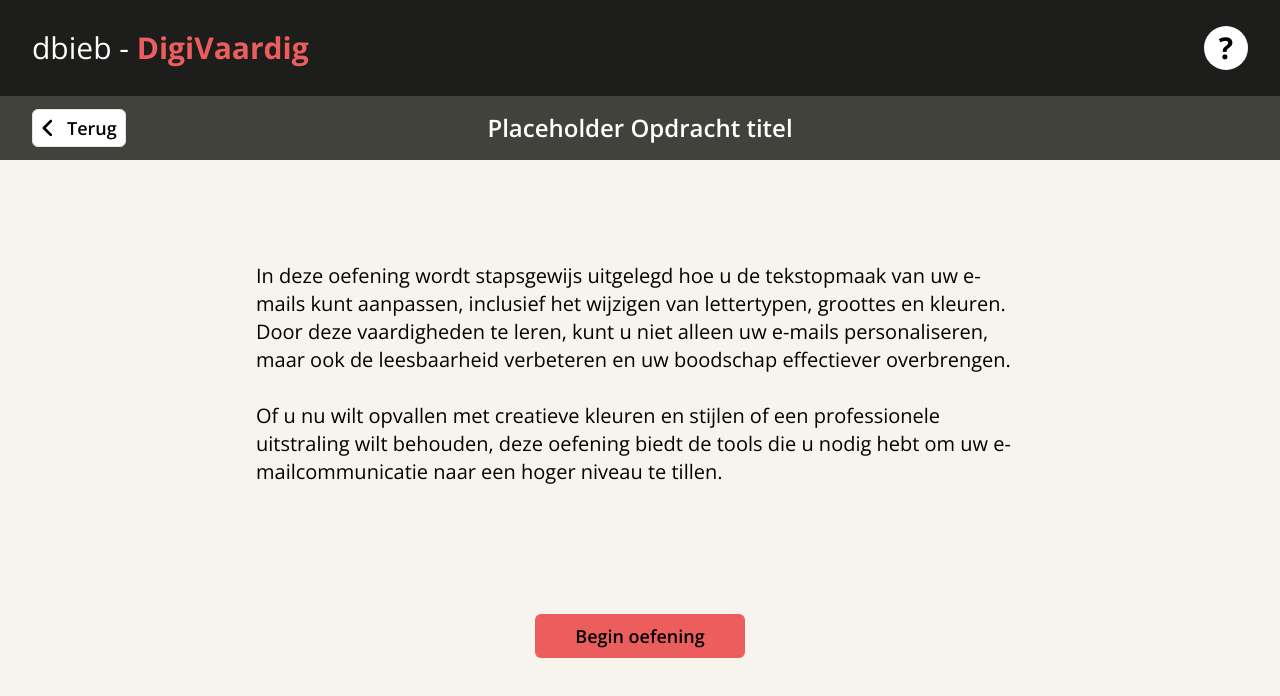
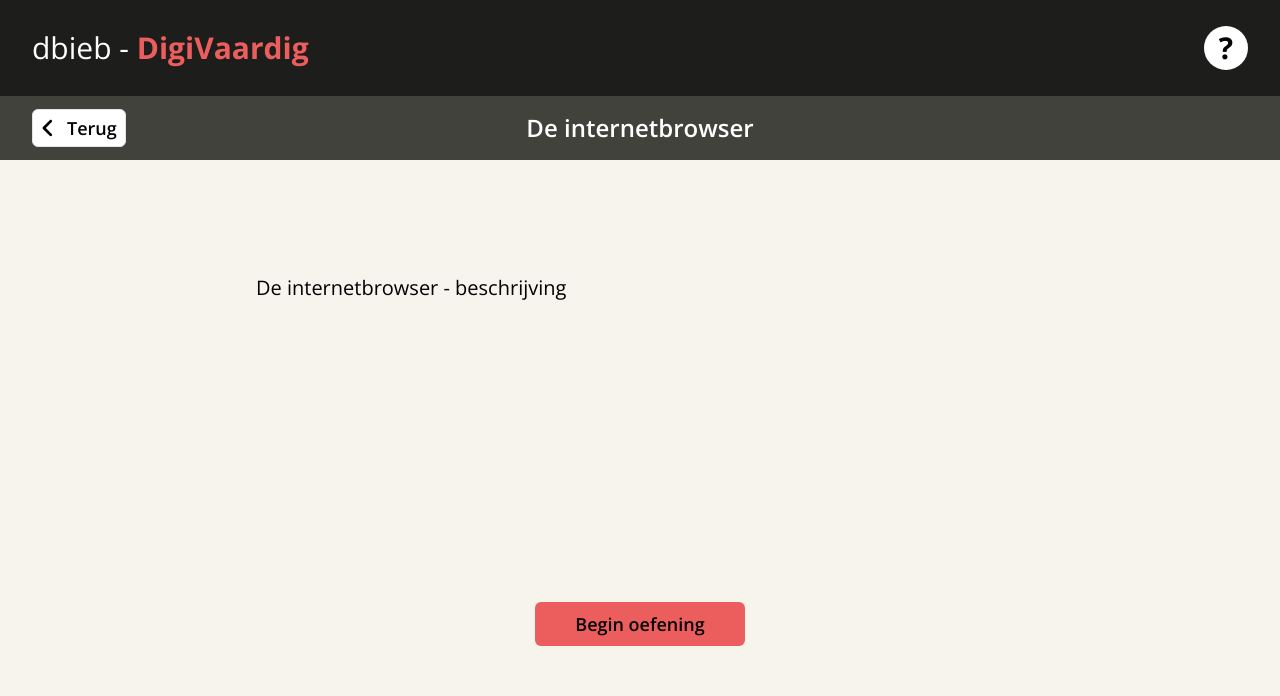
Before and after one commit to Justin-O/DigiVaardig, a React (Vite) app: page /kennismaking/de-internetbrowser in a window 1280 px wide. Shown: the top 696 px of the page. Built offline with nearby package versions, Linux system fonts and the light colour scheme.

Commit message:
assignment description dynamic loading

```diff
--- a/src/pages/AssignmentDescriptionPage.jsx
+++ b/src/pages/AssignmentDescriptionPage.jsx
@@ -1,30 +1,39 @@
-import { Link, useLocation } from "react-router-dom";
+import { Link, useParams } from "react-router-dom";
 import styles from "../styles/global.module.css";
 import Header from "../components/Header";
+import { object } from "prop-types";
 
-function AssignmentDescriptionPage() {
-	const currentLocation = useLocation();
+function AssignmentDescriptionPage({ contentData }) {
+	const { chapterURL, assignmentURL } = useParams();
+	const currentChapterData = contentData.chapters.find(
+		(chapter) => chapter.chapterURL === chapterURL,
+	);
+	const currentAssignmentData = currentChapterData.assignments.find(
+		(assignment) => assignment.assignmentURL === assignmentURL,
+	);
+
+	const descriptionParagraphs = currentAssignmentData.assignmentDescription.split("\n\n");
 
 	return (
 		<>
-			<Header subheader headerTitle={"Placeholder Opdracht titel"} backButtonPath={"../"} />
+			<Header
+				subheader
+				headerTitle={currentAssignmentData.assignmentTitle}
+				backButtonPath={"../"}
+			/>
 			<div className="flex w-full justify-center">
-				<div className="flex flex-col justify-center gap-12 px-6 cards:px-0 pb-16 pt-48 md:pt-52 w-full max-w-3xl min-h-screen">
-					<p className="min-h-[35vh] text-lg md:text-xl">
-						In deze oefening wordt stapsgewijs uitgelegd hoe u de tekstopmaak van uw
-						e-mails kunt aanpassen, inclusief het wijzigen van lettertypen, groottes en
-						kleuren. Door deze vaardigheden te leren, kunt u niet alleen uw e-mails
-						personaliseren, maar ook de leesbaarheid verbeteren en uw boodschap
-						effectiever overbrengen. <br />
-						<br />
-						Of u nu wilt opvallen met creatieve kleuren en stijlen of een professionele
-						uitstraling wilt behouden, deze oefening biedt de tools die u nodig hebt om
-						uw e-mailcommunicatie naar een hoger niveau te tillen.
-					</p>
-					<div className="sticky bottom-0 bg-sand py-4 md:py-6 z-10">
+				<div className="flex flex-col justify-center gap-6 px-6 cards:px-0 pb-16 pt-48 md:pt-52 w-full max-w-3xl min-h-screen">
+					<div className="flex flex-col gap-6 min-h-[35vh]">
+						{descriptionParagraphs.map((paragraph, index) => (
+							<p className="text-lg md:text-xl" key={index}>
+								{paragraph}
+							</p>
+						))}
+					</div>
+					<div className="sticky bottom-0 bg-sand py-4 md:py-6 z-10 ">
 						<div className="flex justify-center">
 							<Link
-								to={`${currentLocation.pathname}/stap-1`}
+								to={"1"}
 								className={`${styles.buttonBase} bg-red hover:bg-pink px-10 py-2`}>
 								Begin oefening
 							</Link>
@@ -37,3 +46,7 @@
 }
 
 export default AssignmentDescriptionPage;
+
+AssignmentDescriptionPage.propTypes = {
+	contentData: object,
+};
```
